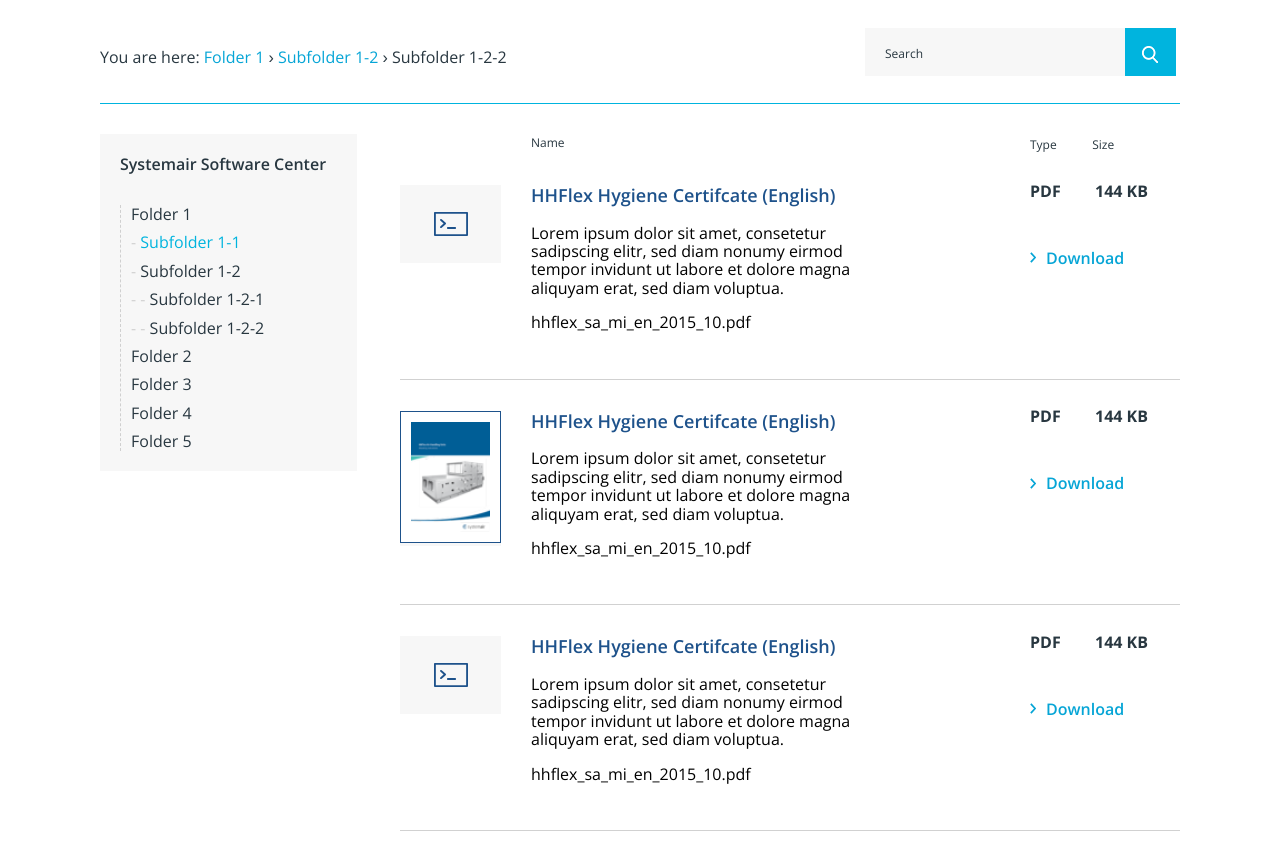
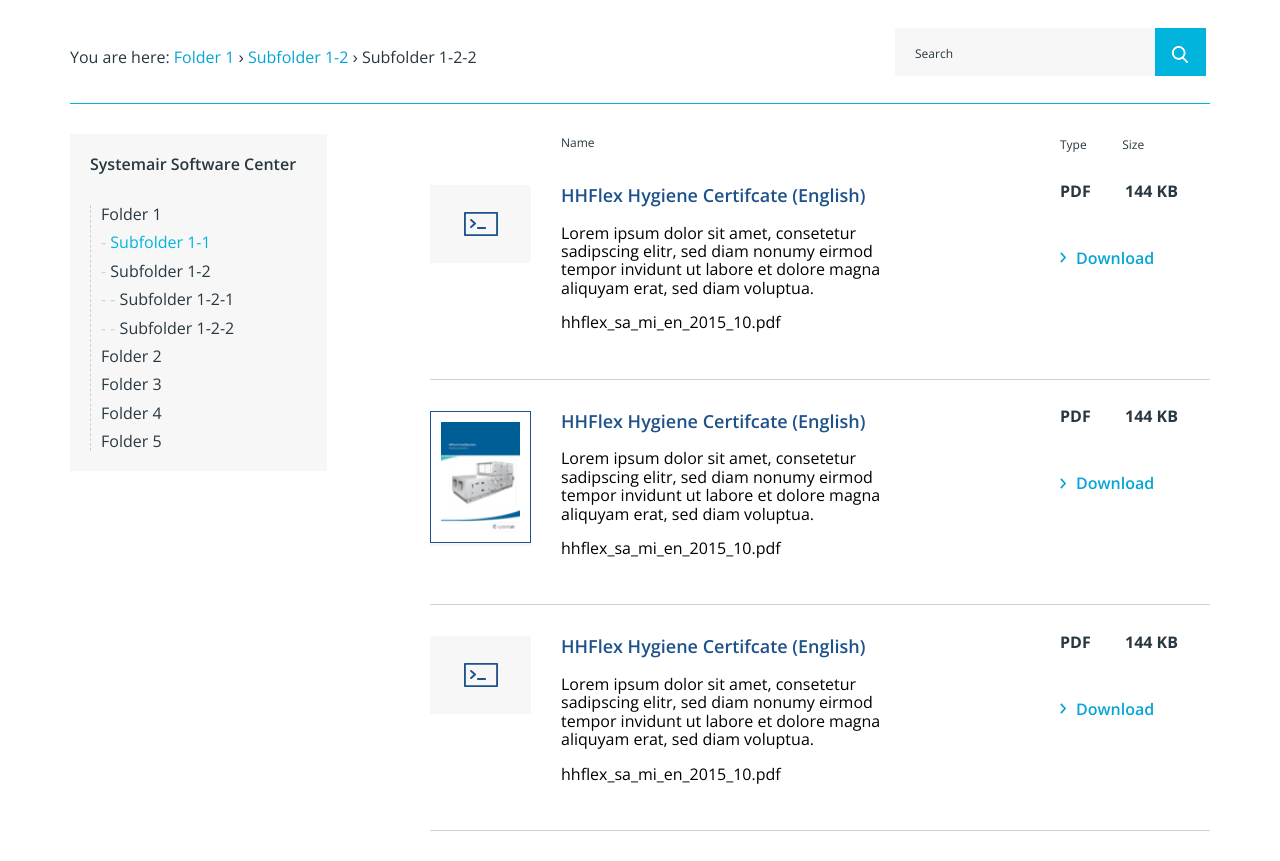
Before and after one commit to gingano/systemAir, a website: page filebrowser.html in a window 1280 px wide. Drawn offline with nearby package versions, Linux system fonts and the light colour scheme.

Commit message:
filebrowser fixes2

```diff
--- a/Scss/file-browser.scss
+++ b/Scss/file-browser.scss
@@ -9,8 +9,6 @@
 
 .container {
   width: 100%;
-  padding-right: 20px;
-  padding-left: 20px;
   margin-right: auto;
   margin-left: auto;
 }
@@ -18,8 +16,6 @@
 @media (min-width: 576px) {
   .container {
     max-width: 540px;
-    padding-right: 30px;
-    padding-left: 30px;
   }
 }
 
@@ -347,7 +343,7 @@
 
   .main-section {
     margin-top: 30px;
-    padding: 0 30px;
+
     .wrapper {
       padding: 0;
       width: 344px;
```
Also changed, not shown: Css/file-browser.css.
